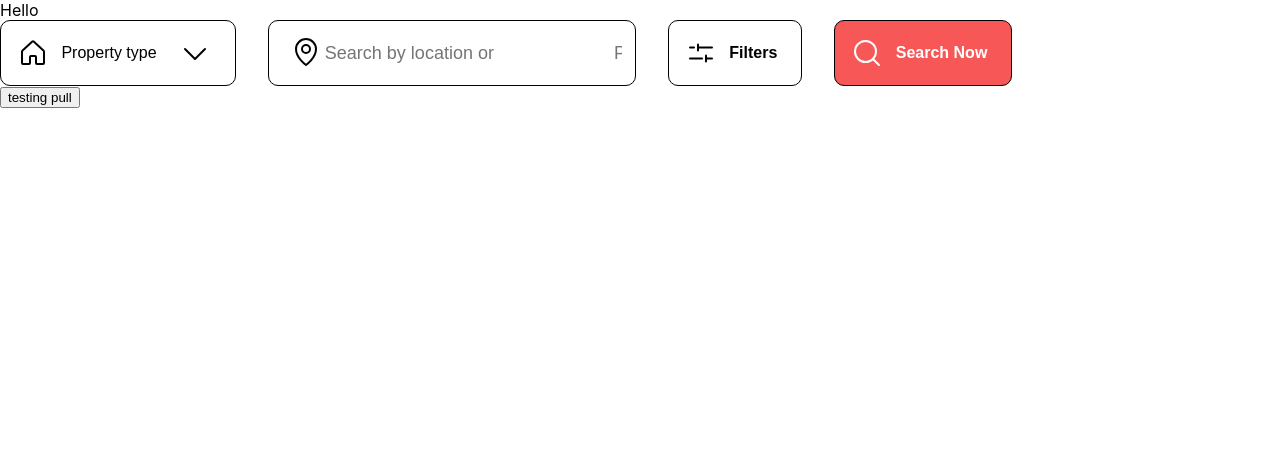
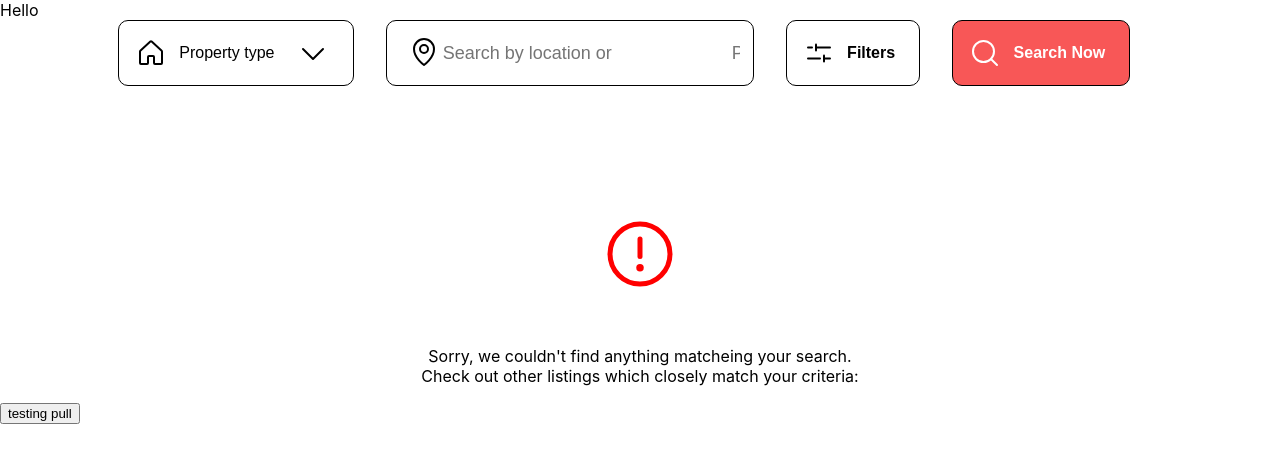
Before and after one commit to sionepeni/metro-nz-redesign, a React (Create React App) app in the folder client/: page / in a window 1280 px wide. Shown: the top 462 px of the page. Built offline with nearby package versions, Linux system fonts and the light colour scheme.

Commit message:
created ListingError component

```diff
--- a/client/src/components/listings/ListingError.js
+++ b/client/src/components/listings/ListingError.js
@@ -1,5 +1,17 @@
-import React from "react"
+import "../../style/ListingError.css"
+import { WarningCircle } from "phosphor-react"
 
 export default function ListingError() {
-    return <div>ListingError</div>
+    return (
+        <>
+            <div className="listing-error">
+                <WarningCircle size={80} color="red" />
+                <p>
+                    Sorry, we couldn't find anything matcheing your search.
+                    <br />
+                    Check out other listings which closely match your criteria:
+                </p>
+            </div>
+        </>
+    )
 }
--- a/client/src/pages/Listings.js
+++ b/client/src/pages/Listings.js
@@ -2,6 +2,7 @@ import { useState } from "react"
 import axios from "axios"
 import Card from "../components/Card/Card"
 import ListingFilter from "../components/listings/ListingFilter"
+import ListingError from "../components/listings/ListingError"
 
 export default function Listings() {
     const [listings, setListing] = useState([])
@@ -18,6 +19,7 @@ export default function Listings() {
         <>
             <div>Hello</div>
             <ListingFilter />
+            <ListingError />
             <button onClick={test}>testing pull</button>
             {listings.map((i) => (
                 <Card item={i} key={i.address} />
--- /dev/null
+++ b/client/src/scss/ListingError.scss
@@ -0,0 +1,9 @@
+.listing-error{
+    width: 30rem;
+    text-align: center;
+    margin: auto;
+    padding: 8rem 0 0 0;
+    p{
+        padding-top: 2rem;
+    }
+}
--- a/client/src/scss/ListingFilter.scss
+++ b/client/src/scss/ListingFilter.scss
@@ -1,6 +1,7 @@
 .listings-filter{
     position: relative;
     width: fit-content;
+    margin: auto;
     &-main{
         display: flex;
         flex-direction: row;
--- /dev/null
+++ b/client/src/style/ListingError.css
@@ -0,0 +1,9 @@
+.listing-error {
+  width: 30rem;
+  text-align: center;
+  margin: auto;
+  padding: 8rem 0 0 0;
+}
+.listing-error p {
+  padding-top: 2rem;
+}
--- a/client/src/style/ListingFilter.css
+++ b/client/src/style/ListingFilter.css
@@ -1,6 +1,7 @@
 .listings-filter {
   position: relative;
   width: fit-content;
+  margin: auto;
 }
 .listings-filter-main {
   display: flex;
```
